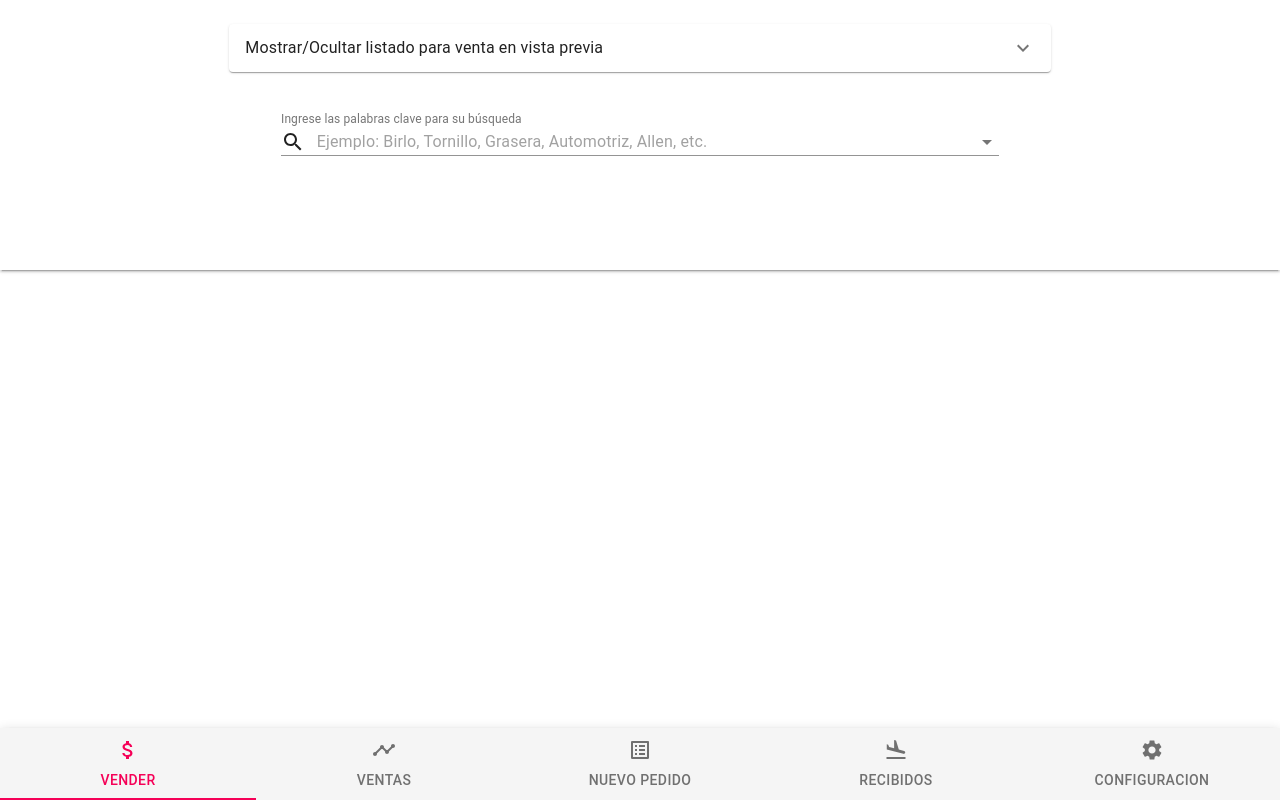
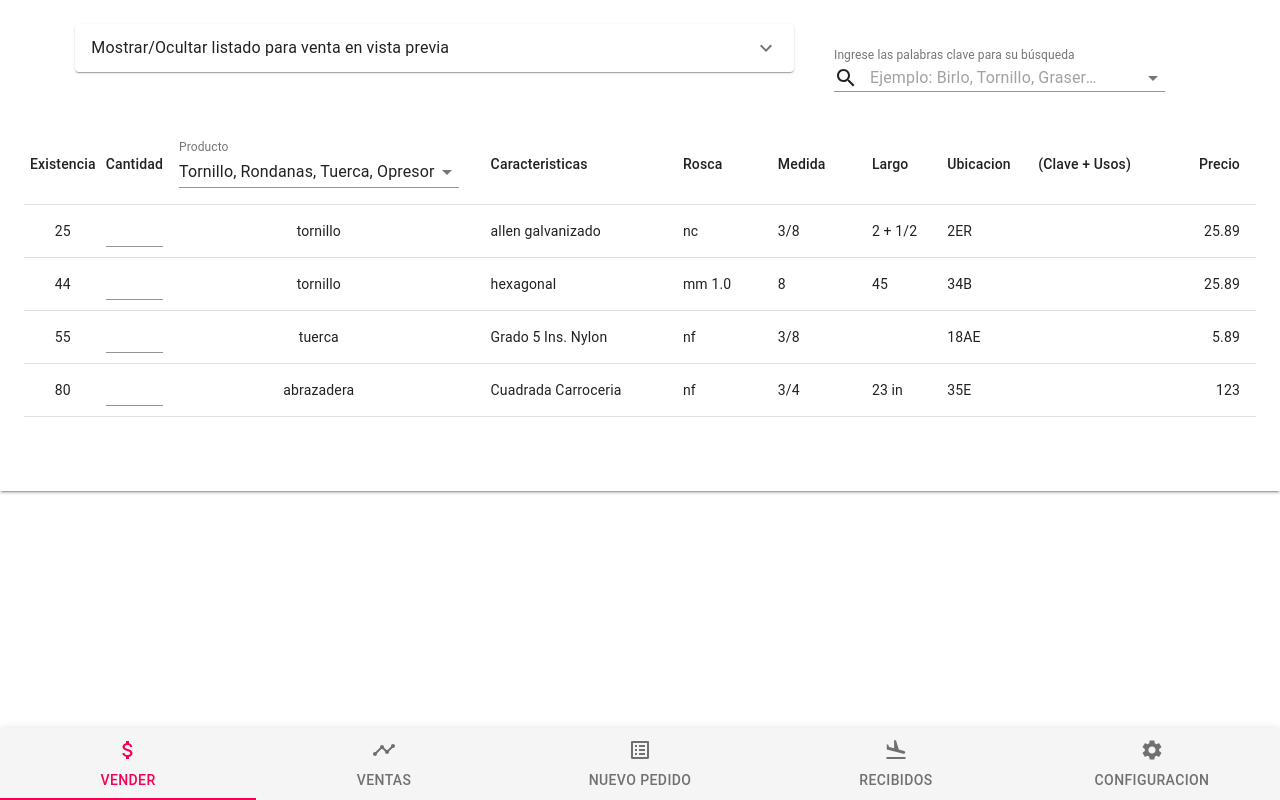
Before and after one commit to JeanFrancisco/client_app_store_inventory, a React (Create React App) app: page /1 in a window 1280 px wide. Built offline with nearby package versions, Linux system fonts and the light colour scheme.

Commit message:
Added a new ListProducts.jsx component & new MultiSelectChecks.jsx component, the latter to be used as a multiple choice selector with elements of type Checkboxes (by Material-Ui) inside for the options. Redistributed the RegisterSale view to add the list of products.

```diff
--- /dev/null
+++ b/src/components/ListProducts/ListProducts.jsx
@@ -0,0 +1,69 @@
+import React from 'react';
+import {
+    Table,
+    TableBody,
+    TableCell,
+    TableContainer,
+    TableHead,
+    TableRow,
+    TextField,
+} from "@material-ui/core";
+import MultiSelectChecks from '../misc/MultiSelectChecks';
+
+// TODO: Change to dynamic data rows
+const rows = [
+    { item: 1, name: 'tornillo', thread:'nc', width: '3/8', large: '2 + 1/2', price: 25.89, quantity: 4, stock: 25, features: ['allen', 'galvanizado'], location: '2ER' },
+    { item: 2, name: 'tornillo', thread: 'mm 1.0', width: '8', large: '45', price: 25.89, quantity: 5, stock: 44, features: ['hexagonal'], location: '34B' },
+    { item: 3, name: 'tuerca', thread: 'nf', width: '3/8', large: '', price: 5.89, quantity: 3, stock: 55, features: ['Grado 5', 'Ins. Nylon'], location: '18AE' },
+    { item: 4, name: 'abrazadera', thread: 'nf', width: '3/4', large: '23 in', price: 123.00, quantity: 1, stock: 80, features: ['Cuadrada', 'Carroceria'], location: '35E' },
+];
+
+const ListProducts = () => {
+    return (
+        <TableContainer>
+            <Table>
+                <TableHead>
+                    <TableRow>
+                        <TableCell align="center" padding="none">Existencia</TableCell>
+                        <TableCell align="center" padding="checkbox">Cantidad</TableCell>
+                        <TableCell align="center" width="100">
+                            <MultiSelectChecks heading="Producto" />
+                        </TableCell>
+                        <TableCell>Caracteristicas</TableCell>
+                        <TableCell>Rosca</TableCell>
+                        <TableCell>Medida</TableCell>
+                        <TableCell>Largo</TableCell>
+                        <TableCell padding="none">Ubicacion</TableCell>
+                        <TableCell>(Clave + Usos)</TableCell>
+                        <TableCell align="right">Precio</TableCell>
+                    </TableRow>
+                </TableHead>
+
+                <TableBody>
+                    { rows.map( (product) => {
+
+                            return (
+                                <TableRow key={ product.item }>
+                                    <TableCell align="center" padding="none">{ product.stock }</TableCell>
+                                    <TableCell align="center" padding="checkbox">
+                                        <TextField type="numeric" color="secondary"/>
+                                    </TableCell>
+                                    <TableCell align="center" width="100">{ product.name }</TableCell>
+                                    <TableCell>{ product.features.join(' ') }</TableCell>
+                                    <TableCell>{ product.thread }</TableCell>
+                                    <TableCell>{ product.width }</TableCell>
+                                    <TableCell>{ product.large }</TableCell>
+                                    <TableCell padding="none">{ product.location }</TableCell>
+                                    <TableCell></TableCell>
+                                    <TableCell align="right">{ product.price }</TableCell>
+                                </TableRow>
+                            );
+                        })
+                    }
+                </TableBody>
+            </Table>
+        </TableContainer>
+    );
+};
+
+export default ListProducts;
--- /dev/null
+++ b/src/components/misc/MultiSelectChecks.jsx
@@ -0,0 +1,61 @@
+import React from 'react';
+import {
+    Checkbox,
+    FormControl,
+    Input,
+    InputLabel,
+    ListItemText,
+    MenuItem,
+    Select,
+} from '@material-ui/core';
+
+const ITEM_HEIGHT = 48;
+const ITEM_PADDING_TOP = 8;
+
+// TODO: Change to dynamic options data
+const options = ['Tornillo', 'Rondanas', 'Tuerca', 'Opresor'];
+
+const MultiSelectChecks = (params) => {
+
+    const handleChange = () => ( null );
+
+    return (
+        <FormControl>
+
+            <InputLabel>
+                { params.heading }
+            </InputLabel>
+
+            <Select
+                multiple
+                value={ ['Tornillo', 'Rondanas', 'Tuerca', 'Opresor'] }
+                onChange={ handleChange }
+                input={ <Input /> }
+                renderValue={ (selected) => selected.join(', ') }
+                MenuProps={{
+                    PaperProps: {
+                        style: {
+                            marginTop: 180,
+                            maxHeight: ITEM_HEIGHT * 15.5 + ITEM_PADDING_TOP,
+                            minWidth: 240,
+                            width: 240,
+                        }
+                    }
+                }}
+                autoWidth={ true }
+                >
+                {
+                    options.map( name => (
+                        <MenuItem key={ name } value={ name }>
+                            <Checkbox />
+                            <ListItemText primary={ name }/>
+                        </MenuItem>
+                    ))
+                }
+            </Select>
+
+        </FormControl>
+    );
+}
+
+export default MultiSelectChecks;
--- a/src/views/RegisterSale.jsx
+++ b/src/views/RegisterSale.jsx
@@ -8,6 +8,7 @@ import {
     Typography
 } from '@material-ui/core';
 import ExpandMore from '@material-ui/icons/ExpandMore';
+import ListProducts from '../components/ListProducts/ListProducts';
 import SalePreviewCalculator from '../components/SalePreviewCalculator/SalePreviewCalculator';
 import SearchBar from '../components/SearchBar/SearchBar'
 
@@ -18,7 +19,7 @@ const RegisterSale = () => (
         alignItems="flex-start"
         alignContent="space-between"
     >
-        <Grid item xs={ 12 } sm={ 8 }>
+        <Grid item xs={ 10 } lg={ 7 }>
             <ExpansionPanel>
                 <ExpansionPanelSummary
                     id="expansion-panel-item-one"
@@ -34,9 +35,15 @@ const RegisterSale = () => (
             </ExpansionPanel>
         </Grid>
 
-        <Grid item sm={ 7 }>
-            <Box my={ 5 }>
+        <Grid item xs={ 9 } lg={ 4 }>
+            <Box mx={ 5 } mt={ 3 }>
                 <SearchBar />
+            </Box>
+        </Grid>
+
+        <Grid item sm={ 12 }>
+            <Box mt={ 4 }>
+                <ListProducts />
             </Box>
         </Grid>
     </Grid>
```
